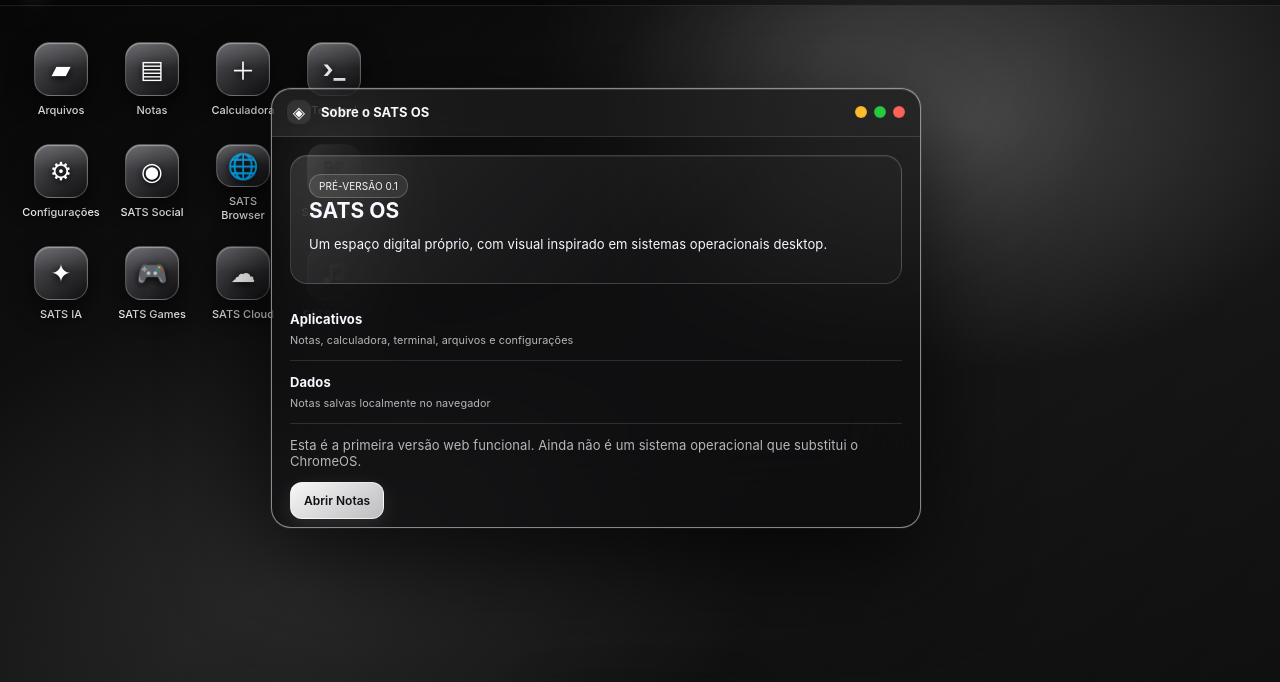
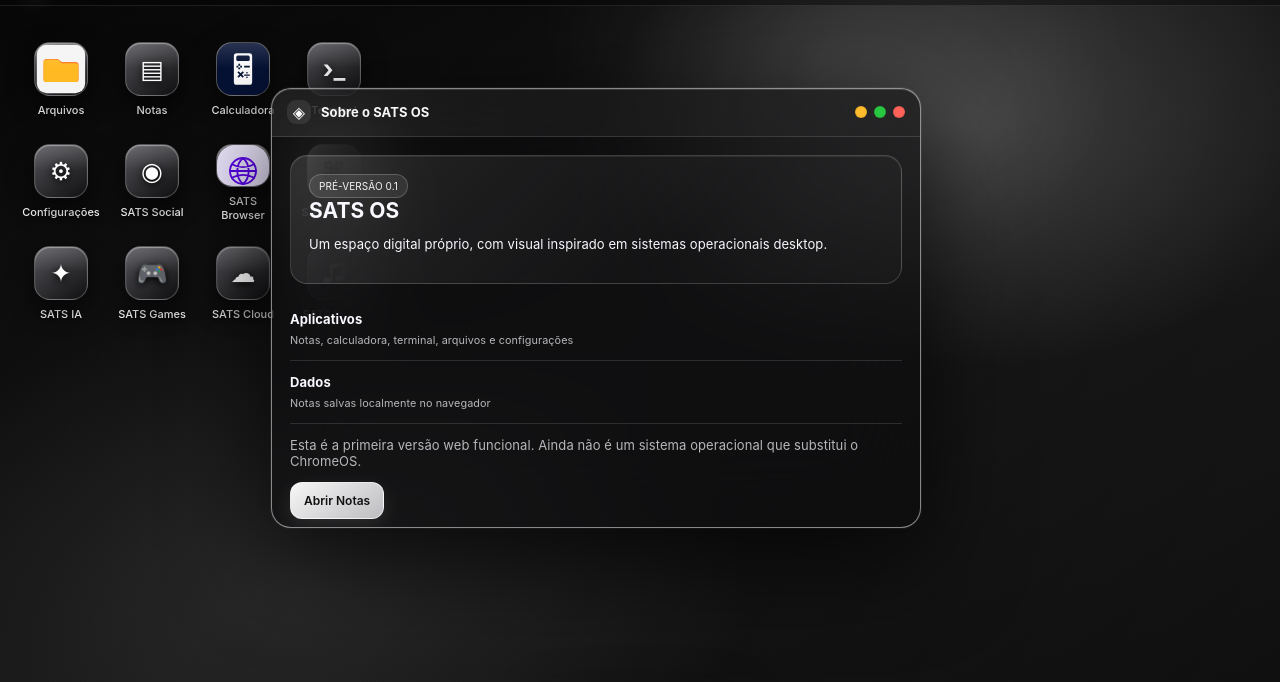
Before and after one commit to negoneybr/stas-os, a plain HTML site: page index.html in a window 1280 px wide. Shown: the part 36-718 px from the top of the page. Drawn offline with Linux system fonts and the light colour scheme.

Commit message:
Use custom images for SATS OS desktop apps

```diff
--- a/index.html
+++ b/index.html
@@ -12,13 +12,13 @@
   <main id="desktop" class="desktop">
     <header class="topbar"><div class="brand"><span class="brand-mark">S</span> SATS <b>OS</b></div><div class="top-center" id="dateTop">Sistema pronto</div><div class="top-right"><span class="status-dot"></span><span>Online</span><span id="topClock">--:--</span></div></header>
     <section class="desktop-icons" aria-label="Aplicativos">
-      <button class="desktop-icon" data-open="files"><span class="app-icon folder">▰</span><span>Arquivos</span></button>
+      <button class="desktop-icon" data-open="files"><span class="app-icon folder"><img src="assets/icon-files.svg" alt=""></span><span>Arquivos</span></button>
       <button class="desktop-icon" data-open="notes"><span class="app-icon note">▤</span><span>Notas</span></button>
-      <button class="desktop-icon" data-open="calculator"><span class="app-icon calc">＋</span><span>Calculadora</span></button>
+      <button class="desktop-icon" data-open="calculator"><span class="app-icon calc"><img src="assets/icon-calculator.svg" alt=""></span><span>Calculadora</span></button>
       <button class="desktop-icon" data-open="terminal"><span class="app-icon term">›_</span><span>Terminal</span></button>
       <button class="desktop-icon" data-open="settings"><span class="app-icon gear">⚙</span><span>Configurações</span></button>
       <button class="desktop-icon" data-open="social"><span class="app-icon social">◉</span><span>SATS Social</span></button>
-      <button class="desktop-icon" data-open="browser"><span class="app-icon browser">🌐</span><span>SATS Browser</span></button>
+      <button class="desktop-icon" data-open="browser"><span class="app-icon browser"><img src="assets/icon-browser.svg" alt=""></span><span>SATS Browser</span></button>
       <button class="desktop-icon" data-open="studio"><span class="app-icon studio">⌘</span><span>SATS Studio</span></button>
       <button class="desktop-icon" data-open="ai"><span class="app-icon ai">✦</span><span>SATS IA</span></button>
       <button class="desktop-icon" data-open="games"><span class="app-icon games">🎮</span><span>SATS Games</span></button>
```
